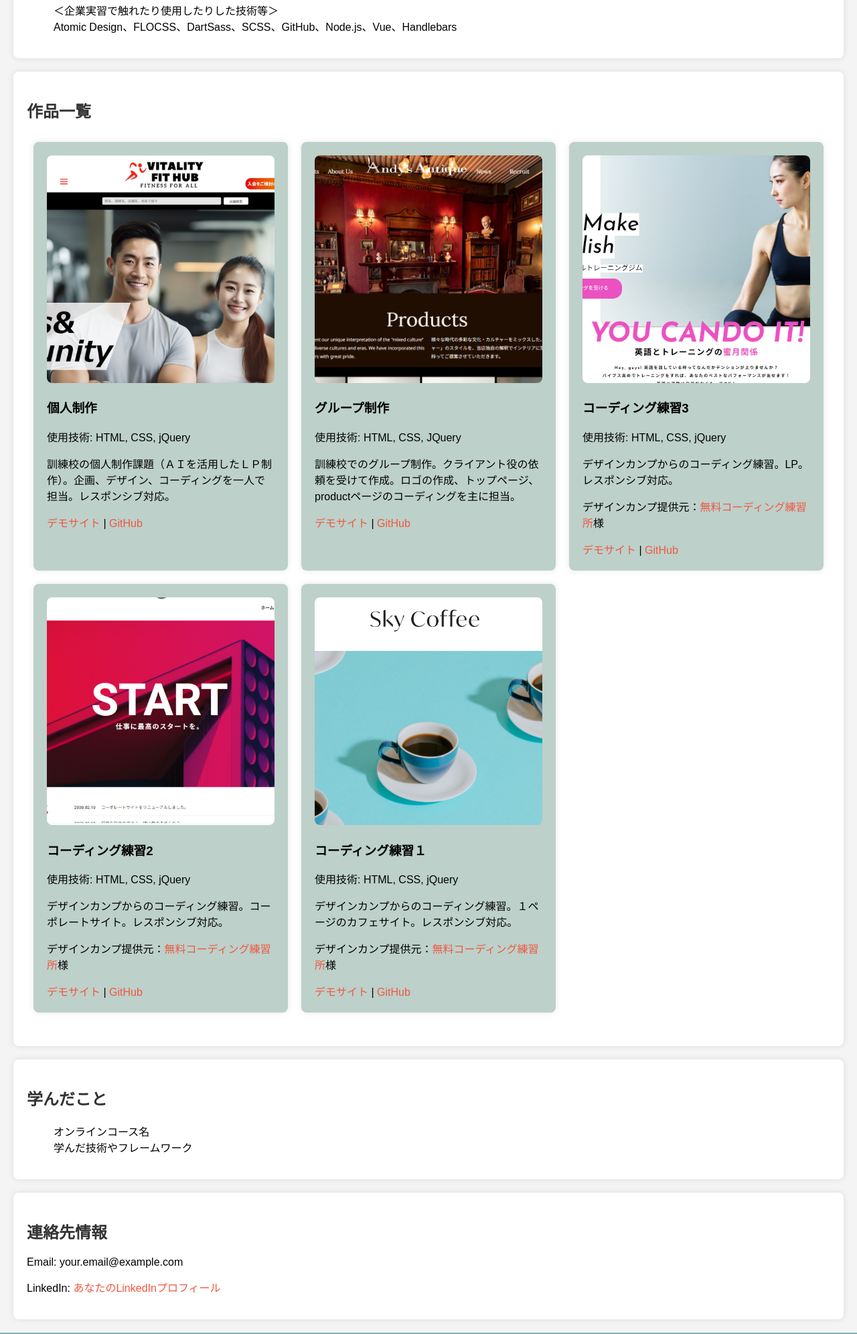
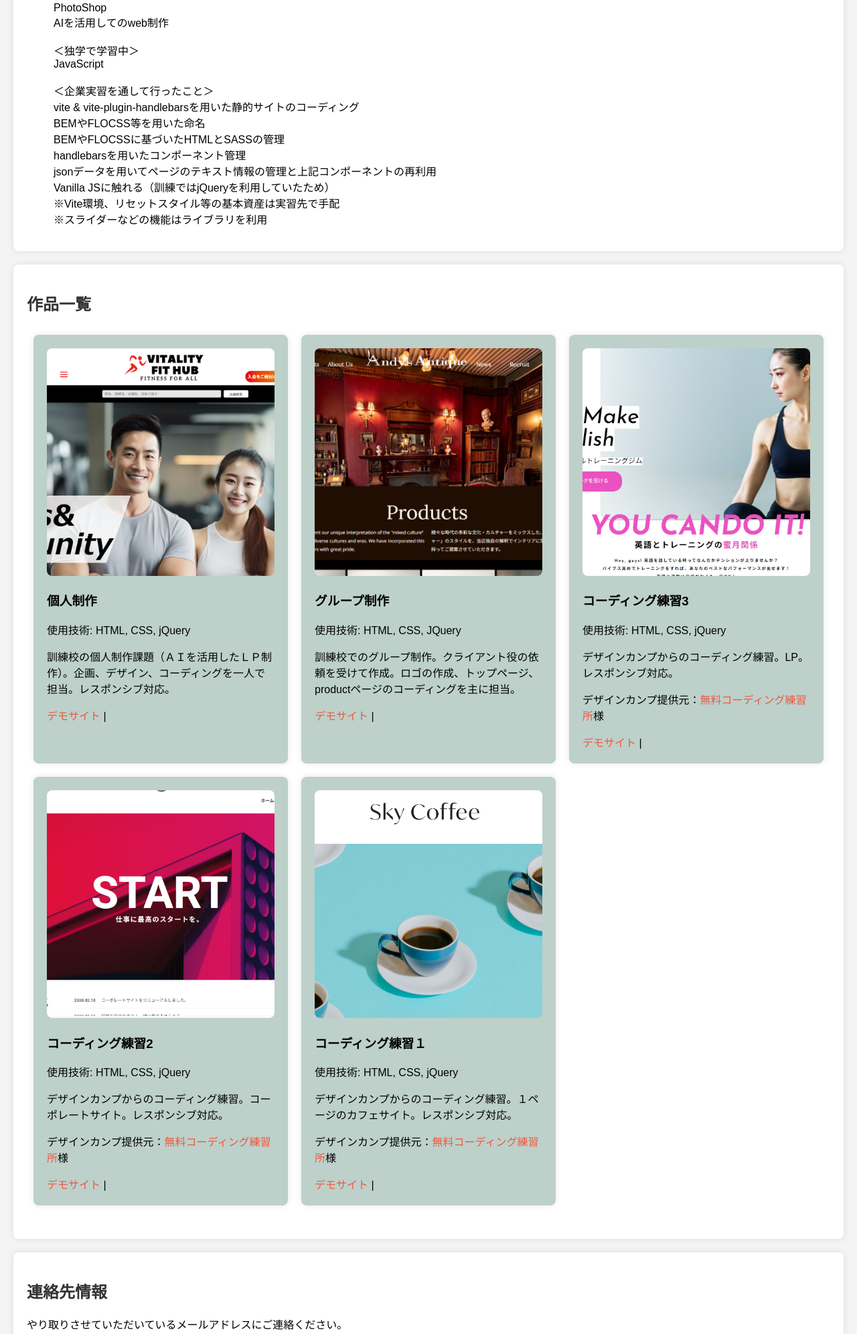
Before and after one commit to n-motobe/portfolio, a website: page index.html in a window 1280 px wide. Shown: the part 693-2685 px from the top of the page at 67% size. Drawn offline with Linux system fonts and the light colour scheme.

Commit message:
トップページの修正

```diff
--- a/index.html
+++ b/index.html
@@ -10,6 +10,7 @@
     <header>
       <h1>私のポートフォリオ</h1>
       <p>2024年7月～9月WEB制作の職業訓練校に通学。2024年10月企業実習に参加。</p>
+      <p>※11月13日現在、いったん求職活動を休止しています。</p>
       <nav>
         <ul>
           <li><a href="#about">自己紹介</a></li>
@@ -22,7 +23,11 @@
     </header>
     <section id="about">
       <h2>自己紹介</h2>
-      <p>私のバックグラウンドやWeb業界への熱意をここに書きます。</p>
+      <p>公務員、WEBライター、整体師、会社員などをやってきました。</p>
+      <p>
+        昔から興味のあったWEBに関する仕事に就きたく、一念発起して職業訓練に応募しました。
+      </p>
+      <p>コードを書くことが好きで、WEB制作に携わりたいと思っています。</p>
     </section>
     <section id="tech-stack">
       <h2>技術スタック</h2>
@@ -38,11 +43,17 @@
         <li>＜独学で学習中＞</li>
         <li>JavaScript</li>
         <br />
-        <li>＜企業実習で触れたり使用したりした技術等＞</li>
+        <li>＜企業実習を通して行ったこと＞</li>
+        <li>vite & vite-plugin-handlebarsを用いた静的サイトのコーディング</li>
+        <li>BEMやFLOCSS等を用いた命名</li>
+        <li>BEMやFLOCSSに基づいたHTMLとSASSの管理</li>
+        <li>handlebarsを用いたコンポーネント管理</li>
         <li>
-          Atomic
-          Design、FLOCSS、DartSass、SCSS、GitHub、Node.js、Vue、Handlebars
+          jsonデータを用いてページのテキスト情報の管理と上記コンポーネントの再利用
         </li>
+        <li>Vanilla JSに触れる（訓練ではjQueryを利用していたため）</li>
+        <li>※Vite環境、リセットスタイル等の基本資産は実習先で手配</li>
+        <li>※スライダーなどの機能はライブラリを利用</li>
       </ul>
     </section>
     <section id="projects">
@@ -56,7 +67,6 @@
             訓練校の個人制作課題（ＡＩを活用したＬＰ制作）。企画、デザイン、コーディングを一人で担当。レスポンシブ対応。
           </p>
           <a href="gym/index.html" target="blank">デモサイト</a> |
-          <a href="#">GitHub</a>
         </article>
         <article class="project">
           <img
@@ -70,7 +80,6 @@
             訓練校でのグループ制作。クライアント役の依頼を受けて作成。ロゴの作成、トップページ、productページのコーディングを主に担当。
           </p>
           <a href="group/index.html" target="blank">デモサイト</a> |
-          <a href="#">GitHub</a>
         </article>
 
         <article class="project">
@@ -89,7 +98,6 @@
             >様
           </p>
           <a href="practice3/index.html" target="blank">デモサイト</a> |
-          <a href="#">GitHub</a>
         </article>
 
         <article class="project">
@@ -110,7 +118,6 @@
             >様
           </p>
           <a href="practice2/index.html" target="blank">デモサイト</a> |
-          <a href="#">GitHub</a>
         </article>
 
         <article class="project">
@@ -131,25 +138,16 @@
             >様
           </p>
           <a href="practice1/index.html" target="blank">デモサイト</a> |
-          <a href="#">GitHub</a>
         </article>
       </div>
     </section>
 
-    <section id="learning">
-      <h2>学んだこと</h2>
-      <ul>
-        <li>オンラインコース名</li>
-        <li>学んだ技術やフレームワーク</li>
-      </ul>
-    </section>
     <section id="contact">
       <h2>連絡先情報</h2>
-      <p>Email: your.email@example.com</p>
-      <p>LinkedIn: <a href="#">あなたのLinkedInプロフィール</a></p>
+      <p>やり取りさせていただいているメールアドレスにご連絡ください。</p>
     </section>
     <footer>
-      <p>&copy; 2024 N Motobe</p>
+      <p>&copy; 2024 N.Motobe</p>
     </footer>
   </body>
 </html>
```
